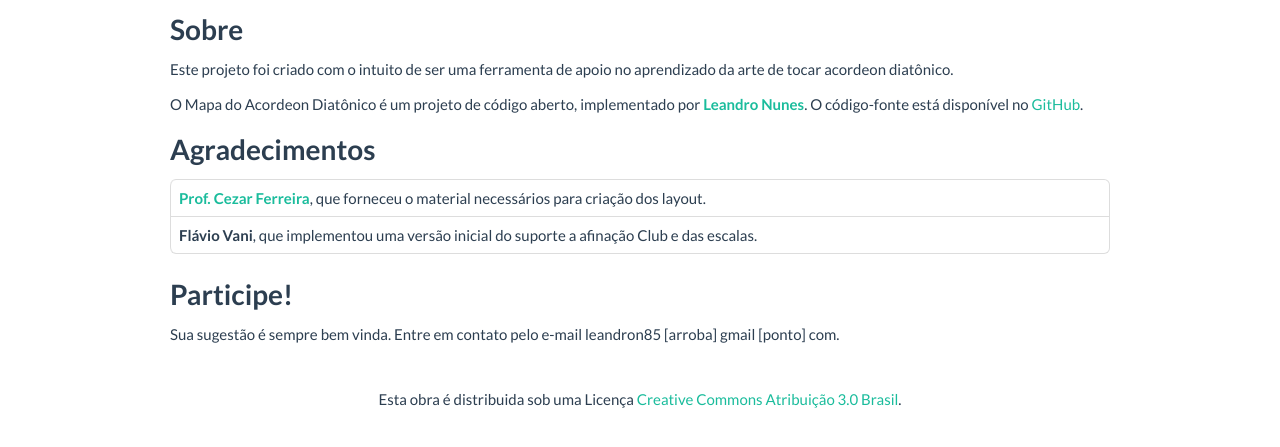
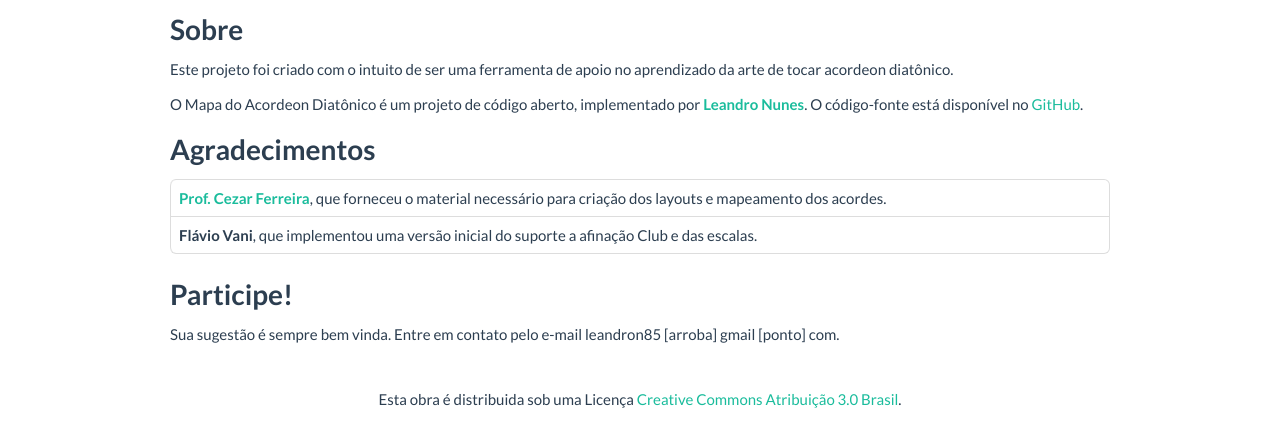
Before and after one commit to leandron/accordion-map, a plain HTML site: page about.html in a window 1280 px wide. Shown: the part 61-508 px from the top of the page. Drawn offline with Linux system fonts and the light colour scheme.

Commit message:
ajustando a pagina de sobre

```diff
--- a/about.html
+++ b/about.html
@@ -51,7 +51,7 @@
 
       <h3>Agradecimentos</h3>
       <table class="table table-bordered">
-        <tr><td><a href="http://www.youtube.com/user/taraconaghuschi"><strong>Prof. Cezar Ferreira</strong></a>, que forneceu o material necessários para criação dos layout.</td></tr>
+        <tr><td><a href="http://www.youtube.com/user/taraconaghuschi"><strong>Prof. Cezar Ferreira</strong></a>, que forneceu o material necessário para criação dos layouts e mapeamento dos acordes.</td></tr>
         <tr><td><strong>Flávio Vani</strong>, que implementou uma versão inicial do suporte a afinação Club e das escalas.</td></tr>
       </table>
 
```
